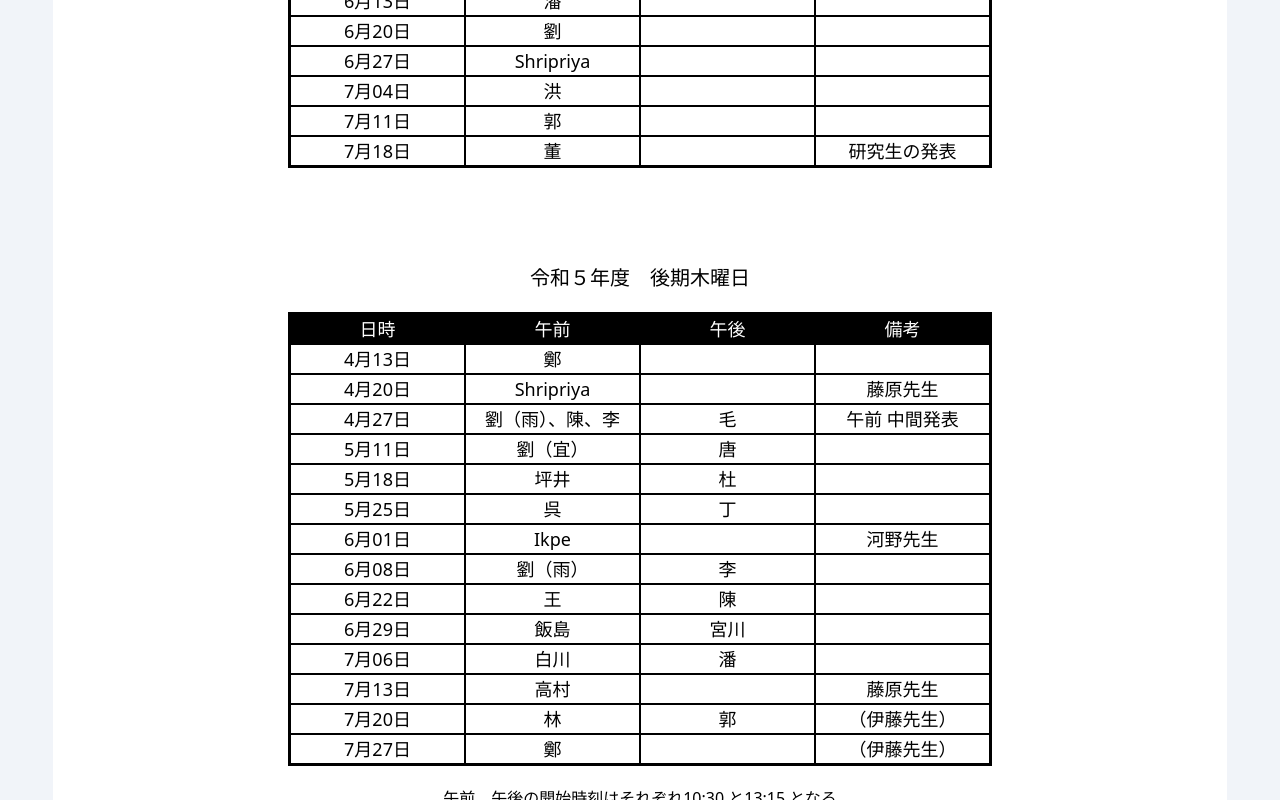
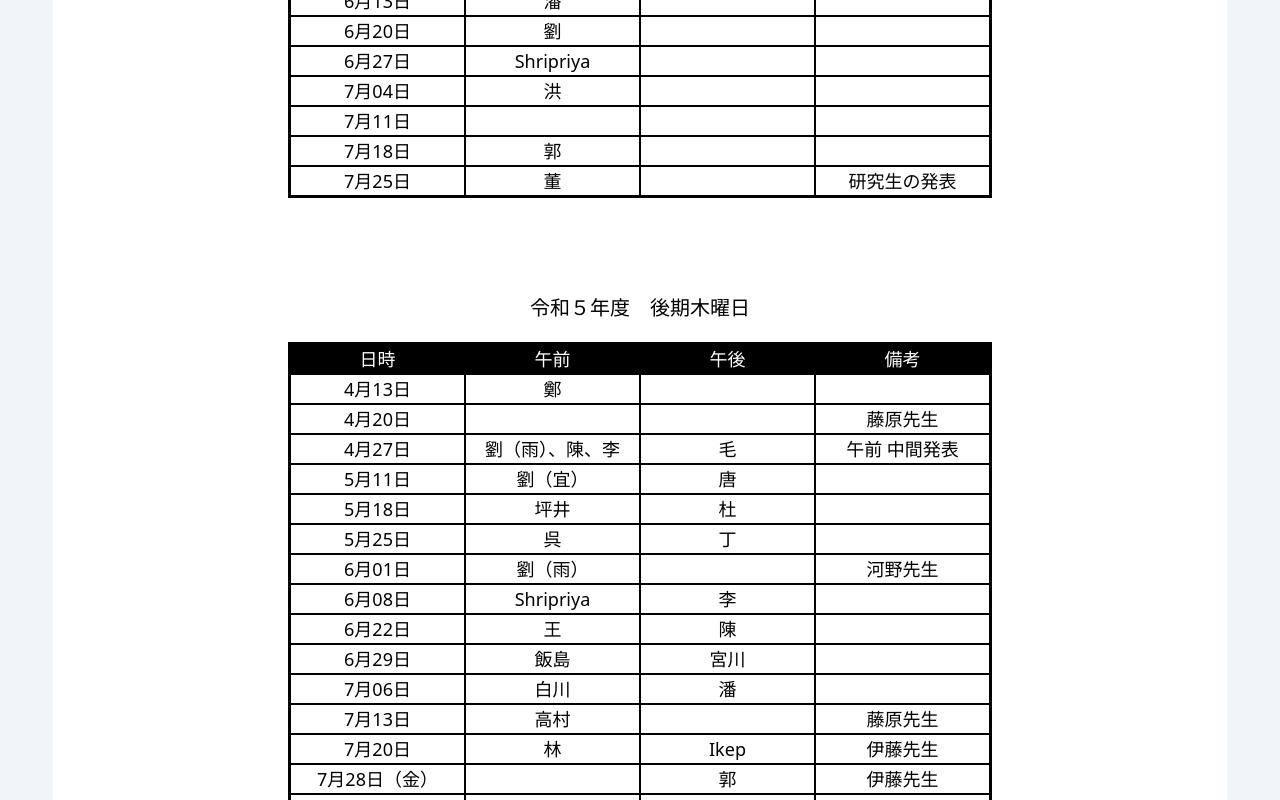
Before and after one commit to letsgetoutofthistown/zeng-lab, a Next.js app: page /seminars/seminars in a window 1280 px wide. Shown: the part 1180-1980 px from the top of the page. Built offline with nearby package versions, Linux system fonts and the light colour scheme; a web font is replaced by a local one.

Commit message:
seminar update

```diff
--- a/src/pages/seminars/seminars.tsx
+++ b/src/pages/seminars/seminars.tsx
@@ -11,30 +11,32 @@ const info1 = [
   ["5月16日", "　", "　", "　"],
   ["5月23日", "李(楽)", "　", "　"],
   ["5月30日", "陳(一)", "　", "　"],
-  ["6月06日", "　", "　", "　"],
+  ["6月06日", "曾先生", "　", "　"],
   ["6月13日", "潘", "　", "　"],
   ["6月20日", "劉", "　", "　"],
   ["6月27日", "Shripriya", "　", "　"],
   ["7月04日", "洪", "　", "　"],
-  ["7月11日", "郭", "　", "　"],
-  ["7月18日", "董 ", "　", "研究生の発表"],
+  ["7月11日", "　", "　", "　"],
+  ["7月18日", "郭 ", "　", "　"],
+  ["7月25日", "董 ", "　", "研究生の発表"],
 ];
 const header2 = ["日時", "午前", "午後", "備考"];
 const info2 = [
   ["4月13日", "鄭", "　", "　"],
-  ["4月20日", "Shripriya", "　", "藤原先生 "],
+  ["4月20日", "　", "　", "藤原先生 "],
   ["4月27日", "劉（雨）、陳、李", "毛", "午前  中間発表"],
   ["5月11日", "劉（宜）", "唐", "　"],
   ["5月18日", "坪井", "杜", "　"],
   ["5月25日", "呉", "丁", "　"],
-  ["6月01日", "Ikpe", "　", "河野先生"],
-  ["6月08日", "劉（雨）", "李", "　"],
+  ["6月01日", "劉（雨）", "　", "河野先生"],
+  ["6月08日", "Shripriya", "李", "　"],
   ["6月22日", "王", "陳", "　"],
   ["6月29日", "飯島", "宮川", "　"],
   ["7月06日", "白川 ", "潘", "　"],
   ["7月13日", "高村", "　", "藤原先生"],
-  ["7月20日", "林", "郭", "（伊藤先生）"],
-  ["7月27日", "鄭", "　", "（伊藤先生）"],
+  ["7月20日", "林", "Ikep", "伊藤先生"],
+  ["7月28日（金）", "　", "郭", "伊藤先生"],
+  ["８月2日（水）", "鄭", "　", "伊藤先生"],
 ];
 
 export default function Home() {
```
